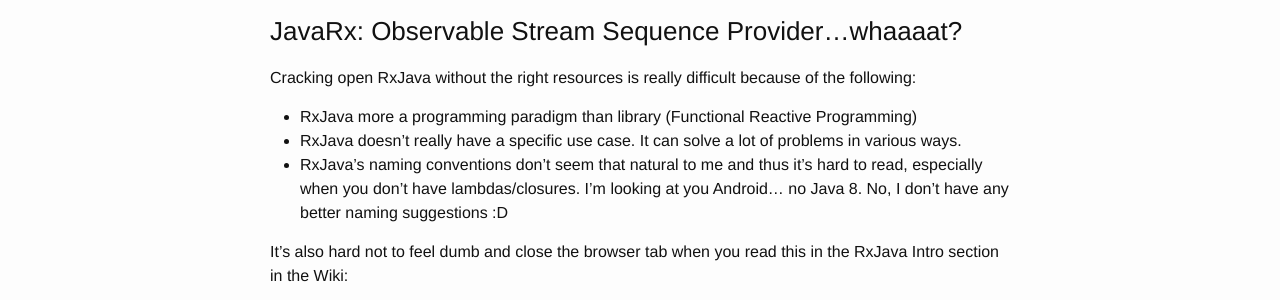
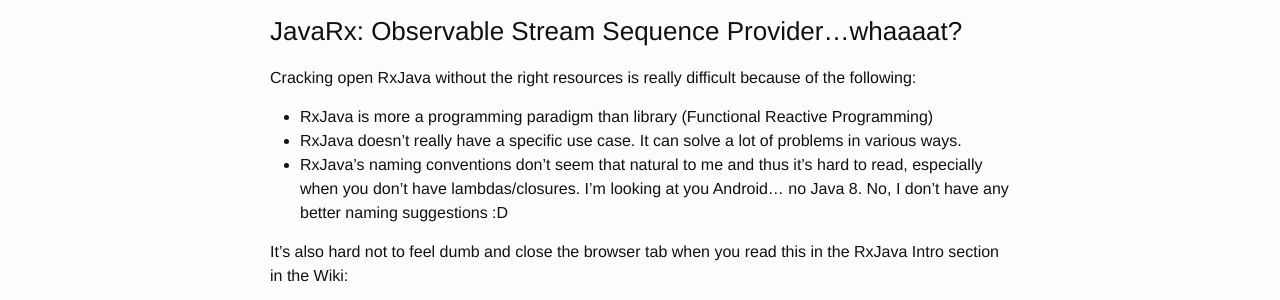
Before and after one commit to loeschg/loeschg.github.io, a Jekyll site: the page built from _posts/2014-10-20-resources-for-learning-rxjava-android.markdown, in a window 1280 px wide. Shown: the part 485-785 px from the top of the page. Built offline with Jekyll 4.4.1, drawn with Linux system fonts in a browser that asks for light colours; nearby versions of some CDN libraries; comment, search, counter and statistics services are not loaded.

```diff
--- a/_posts/2014-10-20-resources-for-learning-rxjava-android.markdown
+++ b/_posts/2014-10-20-resources-for-learning-rxjava-android.markdown
@@ -20,7 +20,7 @@ comments: true
 
 Cracking open RxJava without the right resources is really difficult because of the following:
 
-* RxJava more a programming paradigm than library (Functional Reactive Programming)
+* RxJava is more a programming paradigm than library (Functional Reactive Programming)
 * RxJava doesn't really have a specific use case. It can solve a lot of problems in various ways.
 * RxJava's naming conventions don't seem that natural to me and thus it's hard to read, especially when you don't have lambdas/closures. I'm looking at you Android... no Java 8. No, I don't have any better naming suggestions :D
 
```
